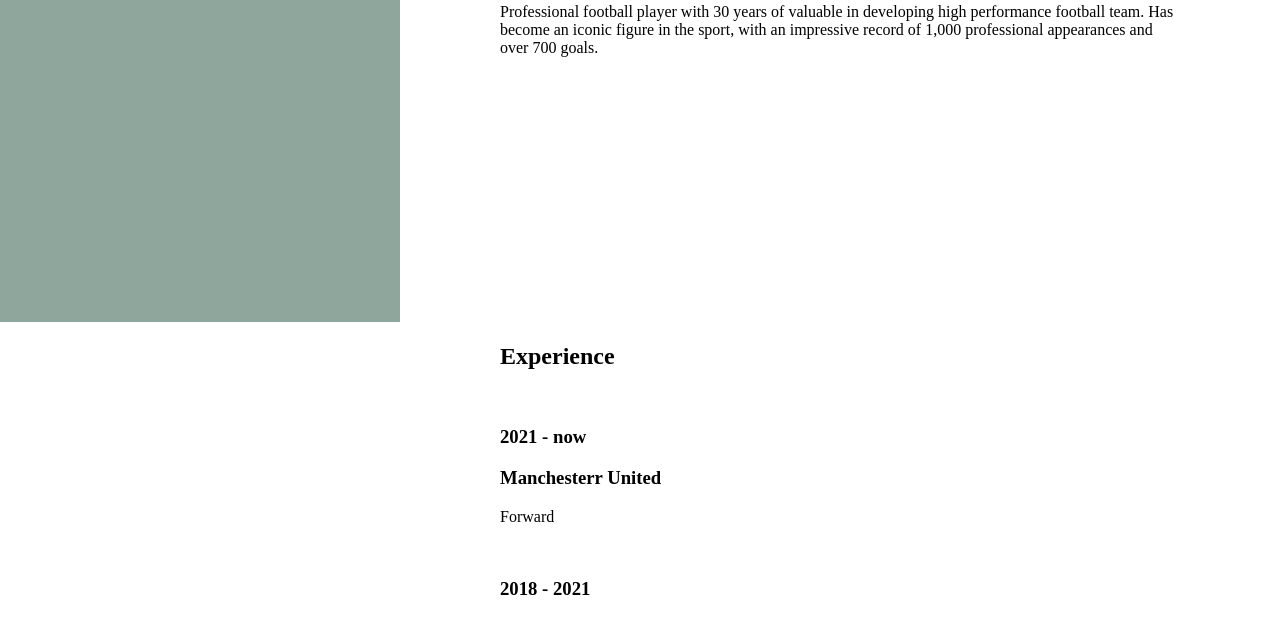
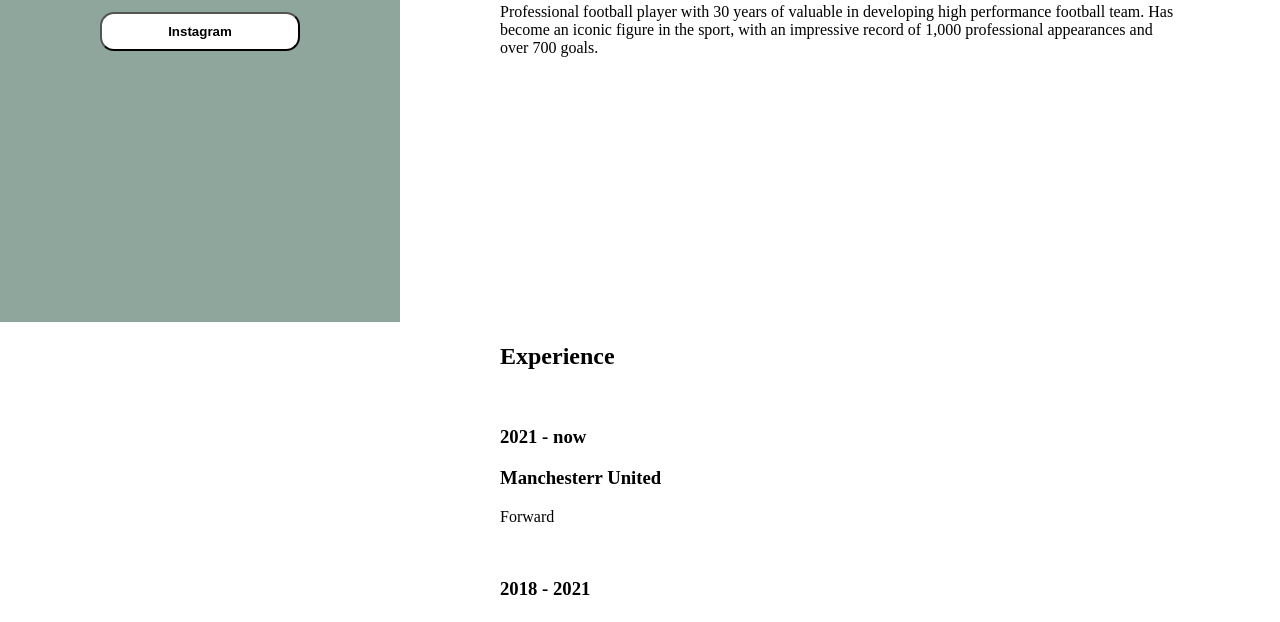
Before and after one commit to auliaresti/auliaresti, a plain HTML site: page index.html in a window 1280 px wide. Shown: the part 478-1100 px from the top of the page. Drawn offline with Linux system fonts and the light colour scheme.

Commit message:
index.html

```diff
--- a/index.html
+++ b/index.html
@@ -22,6 +22,8 @@
                 <a onclick="window.open('https://wa.link/oj9usy');">
                 <button class="contact-btn">WhatsApp</button>
                 </a>
+
+                <button class="contact-btn">Instagram</button>
             </div>
 
         </div>
```
